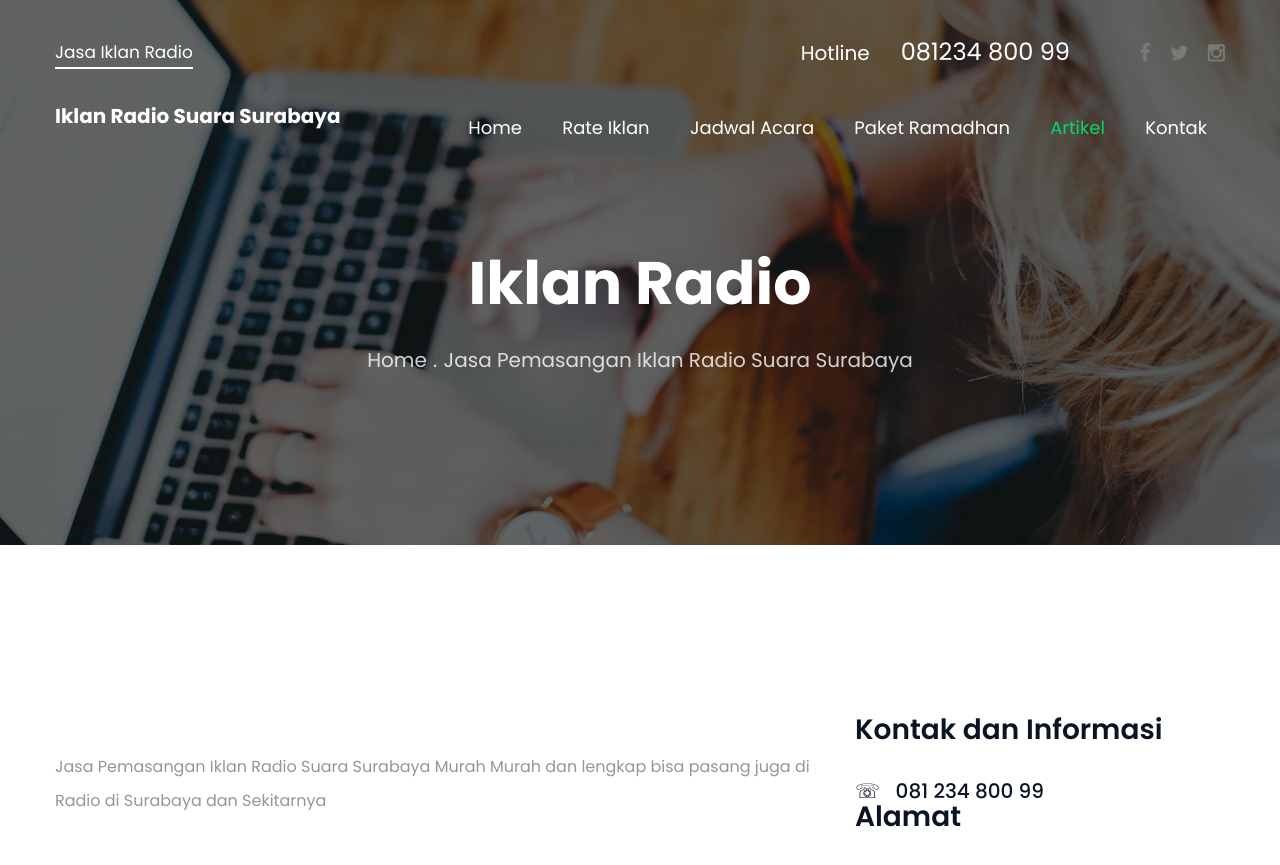
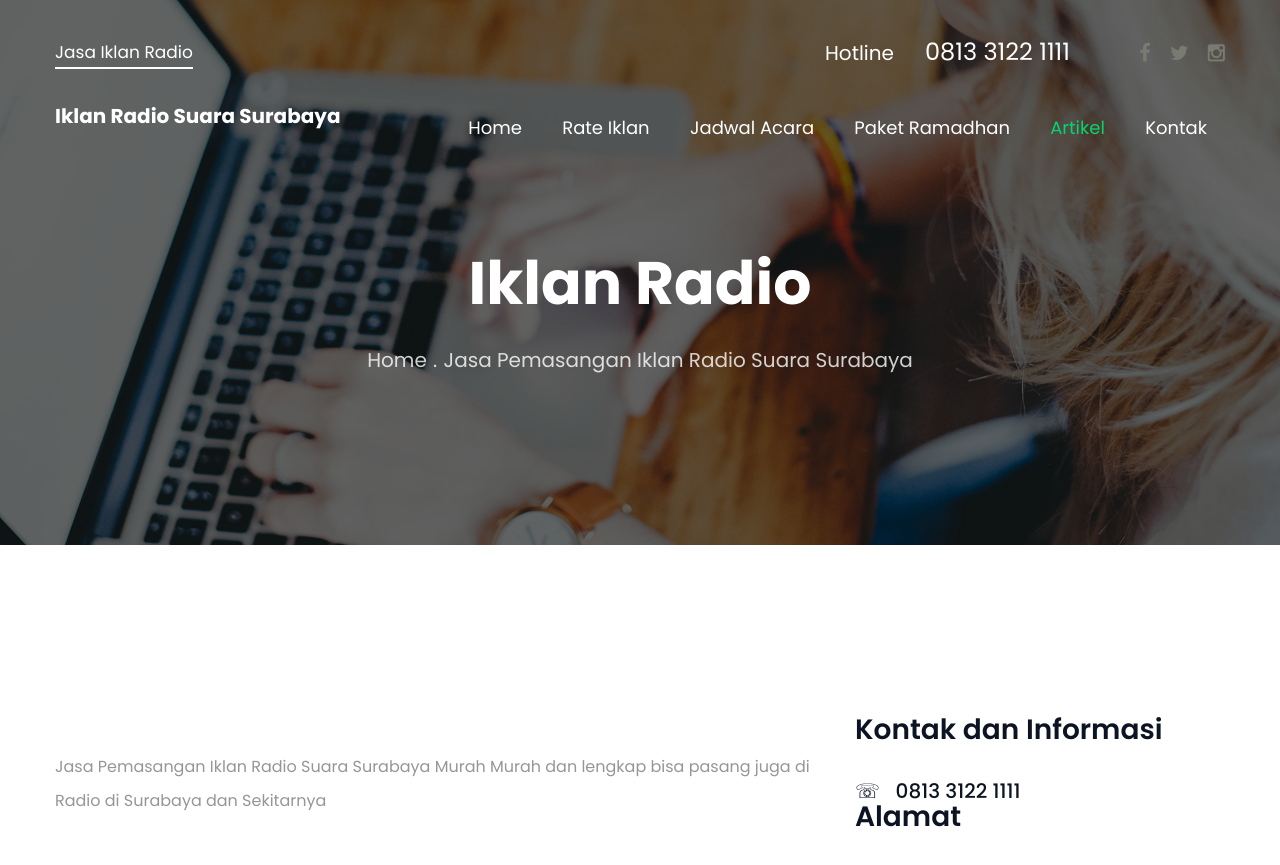
Before and after one commit to brehehe/iklanradioss, a Jekyll site: the page built from _posts/2018-04-06-hello-world.md, in a window 1280 px wide. Shown: the top 865 px of the page. Built offline with Jekyll 4.4.1, drawn with Linux system fonts in a browser that asks for light colours.

Commit message:
no message

```diff
--- a/_includes/parts/sidebar.html
+++ b/_includes/parts/sidebar.html
@@ -1,7 +1,7 @@
 <div class="col-md-4 col-sm-6 col-xs-12 blog-sidebar">
 	<div class="sidebar-keyword">
 		<h3>Kontak dan Informasi</h3>
-		<h5>&#9743; &nbsp; 081 234 800 99</h5>
+		<h5>&#9743; &nbsp; 0813 3122 1111</h5>
 		<!-- <h5>&#9743; &nbsp; 081 831 0004</h5> -->
 		<h3>Alamat</h3>
 		<h5>{{ site.info_alamat }}</h5>
--- a/_includes/themes/home_menu.html
+++ b/_includes/themes/home_menu.html
@@ -9,7 +9,7 @@
 		<div class="top-header clearfix">
 			<p class="float-left"><a href="{{ site.url }}">Jasa Iklan Radio</a></p>
 			<ul class="float-right">
-				<li>Hotline &nbsp; <a href="{{ site.url }}" class="tran3s">081234 800 99</a></li>
+				<li>Hotline &nbsp; <a href="{{ site.url }}" class="tran3s">0813 3122 1111</a></li>
 				<li><a href="{{ site.sosmed_facebook }}" class="tran3s"><i class="fa fa-facebook" aria-hidden="true"></i></a></li>
 				<li><a href="{{ site.sosmed_twitter }}" class="tran3s"><i class="fa fa-twitter" aria-hidden="true"></i></a></li>
 				<li><a href="{{ site.sosmed_instagram }}" class="tran3s"><i class="fa fa-instagram" aria-hidden="true"></i></a></li>
```
